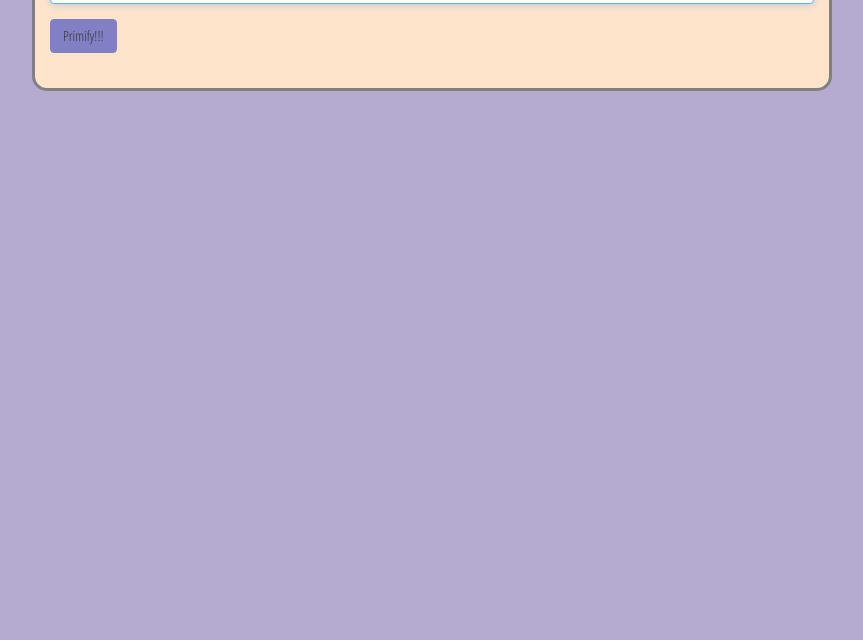
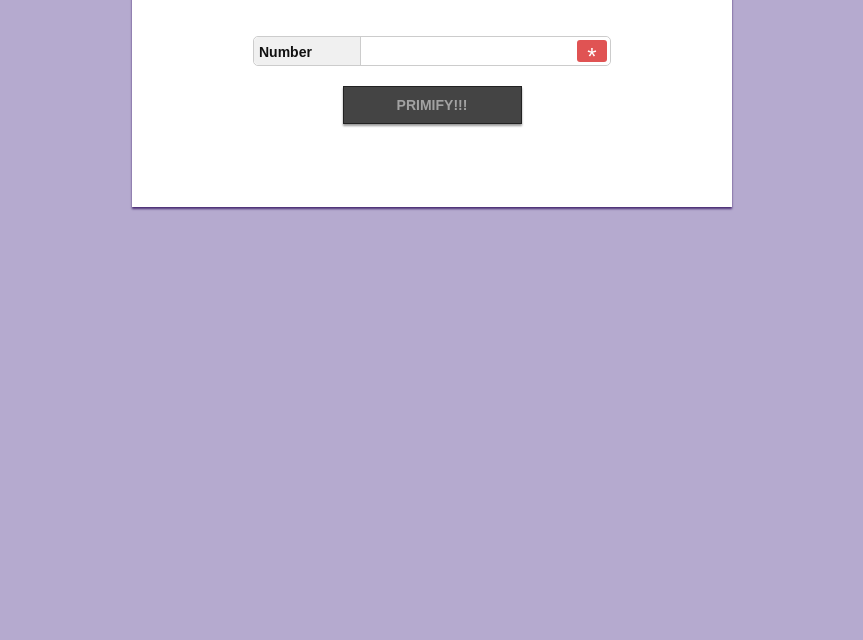
Before and after one commit to mgoren/primeSifter-js, a plain HTML site: page index.html in a window 1280 px wide. Shown: the part 160-800 px from the top of the page, without its empty margins (208-1071 px from the left). Drawn offline with nearby package versions, Linux system fonts and the light colour scheme.

Commit message:
add fun css styling

```diff
--- a/css/styles.css
+++ b/css/styles.css
@@ -8,7 +8,7 @@ body {
   margin-left: 0px;
 }
 
-.btn-custom {
+/*.btn-custom {
   background-color: #8180c4;
   border-color: #8180c4;
 }
@@ -33,7 +33,7 @@ fieldset[disabled] .btn-custom:active,
 fieldset[disabled] .btn-custom.active {
   background-color: #8180c4;
   border-color: #8180c4;
-}
+}*/
 
 header {
   height: auto;
@@ -47,25 +47,27 @@ h1 {
   font-size: 48px;
 }
 
-ul {
+#results ul {
   list-style: none;
   margin: 0 0 1em 0;
   padding: 0;
+  text-align: center;
 }
 
-li {
+#results li {
   display: inline-block;
   margin-right: 5px;
+  text-align: center;
 }
 
-.container {
+/*.container {
   background-color: #FFE4CC;
   width: 800px;
   margin: 1em auto;
   padding: 15px;
   border: 3px solid gray;
   border-radius: 15px;
-}
+}*/
 
 /*input, .form-control {
   appearance: none;
@@ -142,3 +144,179 @@ textarea:focus {
     a:focus::before {
       color: #0e745c;
     }*/
+
+@import url(http://fonts.googleapis.com/css?family=Droid+Sans:400,700);
+:root {
+  /*background: #94c6fd;*/
+  box-sizing: border-box;
+  padding: 3em;
+}
+:root *, :root:before, :root:after {
+  box-sizing: inherit;
+  -webkit-font-smoothing: antialiased !important;
+}
+:root .container {
+  background: white;
+  box-shadow: 0 2px 2px #4A2D74;
+  color: #111;
+  max-width: 600px;
+  width: 100%;
+  margin: 0 auto;
+  padding: 3em;
+  text-shadow: 1px 1px 1px rgba(0, 0, 0, 0.004);
+  position: relative;
+}
+:root .container + .container {
+  margin-top: 3em;
+}
+
+form h2, form .fields {
+  margin: 0;
+  padding: 0;
+}
+
+:root {
+  box-sizing: border-box;
+  color: #444;
+  font-family: 'Droid Sans', Arial, sans-serif;
+}
+:root *, :root *:before, :root *:after {
+  box-sizing: inherit;
+  font-family: inherit;
+}
+
+form {
+  background: white;
+  /*box-shadow: 0 2px 2px #499efc;*/
+  margin: 0 auto;
+  max-width: 400px;
+  padding: 1.5em;
+}
+form h2 {
+  text-align: center;
+}
+form .fields {
+  list-style: none;
+  margin: 20px 0;
+}
+form .fields li {
+  border: 1px solid #ccc;
+  border-radius: 5px;
+  height: 30px;
+  overflow: hidden;
+  position: relative;
+}
+form .fields li + li {
+  margin-top: 10px;
+}
+form .fields li.required:after {
+  content: '*';
+  background-color: #E05353;
+  border-radius: 3px;
+  color: white;
+  font-size: 24px;
+  height: 80%;
+  width: 30px;
+  line-height: 34px;
+  padding: 0 6px;
+  text-align: center;
+  position: absolute;
+  right: 3px;
+  top: 10%;
+  z-index: 5;
+  -webkit-transition: 200ms background-color;
+          transition: 200ms background-color;
+}
+form .fields li.required.pass:after {
+  background-color: #8CBF69;
+  content: '\2713';
+  line-height: 1em;
+}
+form .fields li label,
+form .fields li input {
+  display: block;
+  float: left;
+  height: 100%;
+  line-height: 20px;
+  padding: 5px;
+  position: absolute;
+  -webkit-transition: 200ms all;
+          transition: 200ms all;
+}
+form .fields li label {
+  background: #f0f0f0;
+  border-radius: 5px 0 0 5px;
+  border-right: 1px solid #ccc;
+  left: 0;
+  width: 30%;
+  z-index: 2;
+}
+form .fields li input {
+  border-radius: 0 5px 5px 0;
+  left: 30%;
+  border: none;
+  width: 70%;
+  z-index: 5;
+}
+form .fields li input:focus {
+  background: #f7f7f7;
+  outline: none;
+  left: 0;
+  width: 100%;
+}
+form .button, form .button:before, form .button:after {
+  background: #444;
+  border: 1px solid #222;
+  box-shadow: 0 2px 2px rgba(0, 0, 0, 0.4);
+  color: white;
+  display: block;
+  font-weight: bold;
+  margin: 0 auto;
+  outline: none;
+  padding: 8px 15px;
+  text-transform: uppercase;
+  width: 50%;
+  position: relative;
+  overflow: hidden;
+  -webkit-transition: 200ms color;
+          transition: 200ms color;
+}
+form .button[disabled], form [disabled].button:before, form [disabled].button:after {
+  color: rgba(255, 255, 255, 0.5);
+}
+form .button:before {
+  content: attr(data-title);
+  width: 100%;
+  position: absolute;
+  left: 0;
+  top: 110%;
+  border: none;
+  background: white;
+  color: #444;
+  -webkit-transition: 250ms top;
+          transition: 250ms top;
+}
+form .button:after {
+  content: attr(data-title);
+  width: 100%;
+  position: absolute;
+  left: 0;
+  top: 0;
+  border: none;
+  -webkit-transition: 250ms top;
+          transition: 250ms top;
+}
+form .button:not([disabled]):hover:before, form .button:not([disabled]):focus:before {
+  top: 0;
+}
+form .button:not([disabled]):hover:after, form .button:not([disabled]):focus:after {
+  top: -110%;
+}
+form.more-ux .fields li input:focus {
+  left: 30%;
+  width: inherit;
+}
+form.more-ux .fields li input.editting {
+  left: 0;
+  width: 100%;
+}
--- a/index.html
+++ b/index.html
@@ -9,17 +9,16 @@
     <title>Prime Sifter</title>
   </head>
   <body>
-    <section class="header">
-      <h1>PRIMAL Fun</h1>
-    </section>
 
     <div class="container">
+
+      <h1>PRIMAL Fun</h1>
+
       <form id="primeForm">
-        <div class= "form-group">
-          <label class= "form-label" for="number">Enter A Number</label>
-          <input class="form-control" type="text" id="number" name="number" autofocus>
-        </div>
-        <button type="submit" class="btn btn-custom">Primify!!!</button>
+        <ul class="fields">
+          <li><input type="num" name="first_name" id="number" name="number" required /><label for="first_name">Number</label></li>
+        </ul>
+          <button class="button" type="submit" data-title="Primify!!!" id="number" name="number">Primify!!!</button>
       </form>
 
       <div id="results">
--- a/js/scripts.js
+++ b/js/scripts.js
@@ -29,4 +29,61 @@ $(document).ready(function() {
 
     event.preventDefault();
   });
+
+  var extraUX = false;
+
+  if ( extraUX ) $('form').addClass('more-ux');
+
+  var checkallreq = function () {
+    var _reqlen = $('input[required]').length,
+        _passlen = $('.fields li.pass').length;
+
+    if ( parseInt($('input[required]').val()) > 1 ) {
+      $('form button').removeAttr('disabled');
+    } else {
+      $('form button').attr('disabled', 'disabled');
+    }
+  };
+
+  var checkfield = function (e) {
+    var _basic = ['first_name', 'last_name'],
+        $_field = $('.fields input').filter('[name="' + e + '"]'),
+        $_parent = $_field.parent();
+
+    if ( $.inArray(_basic, e) ) {
+      if ( $_field.val().length > 0 && parseInt($_field.val()) >= 2 ) {
+        $_parent.removeClass('fail');
+        $_parent.addClass('pass');
+      } else {
+        $_parent.removeClass('pass');
+        $_parent.addClass('fail');
+      }
+    }
+
+    checkallreq();
+  };
+
+  $('.fields input[required]')
+    .each(function () {
+      $_input = $(this).attr('name');
+      $(this).parent().addClass('required fail');
+
+      checkfield($_input);
+    } )
+
+    .change(function () {
+      $_input = $(this).attr('name');
+
+      checkfield($_input);
+    } );
+
+
+  $('form.more-ux .fields input')
+    .on('keypress', function () {
+      $(this).addClass('editting');
+      $(this).on('blur', function () {
+        $(this).removeClass('editting');
+      } )
+    });
+
 });
```
